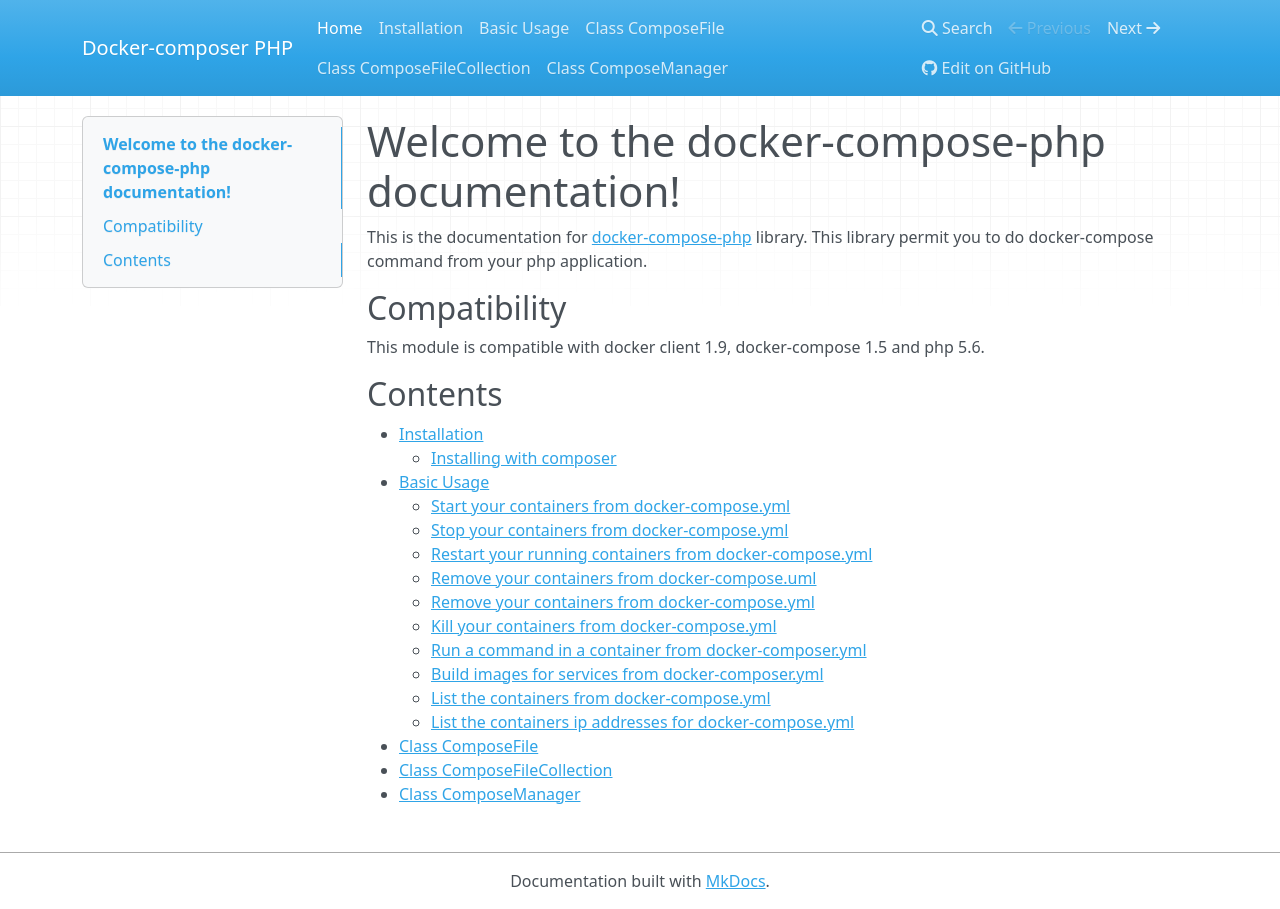
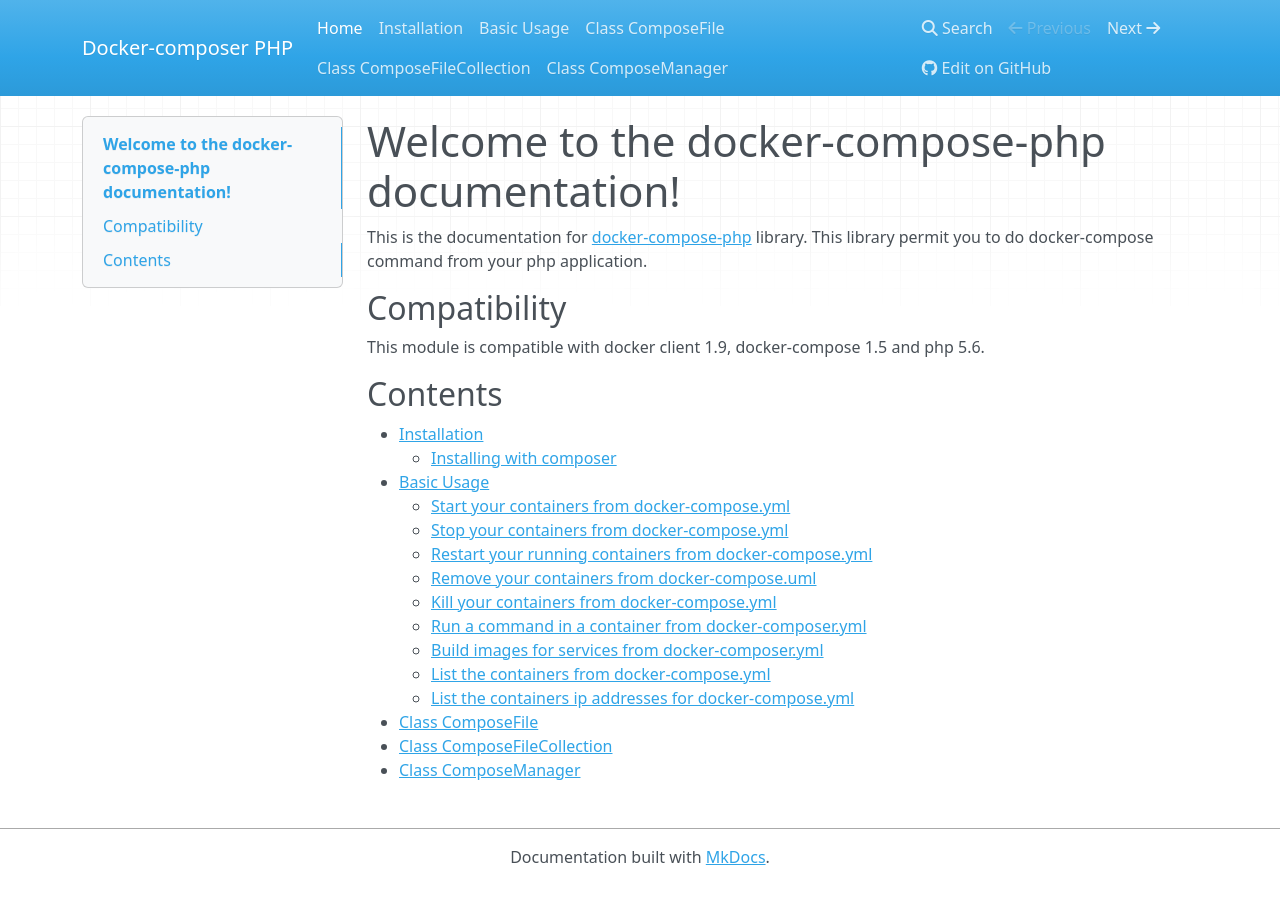
Before and after one commit to omauger/docker-compose-php, an MkDocs documentation site: the page built from docs/index.md, in a window 1280 px wide. Built offline with MkDocs 1.6.1, drawn with Linux system fonts in a browser that asks for light colours; nearby versions of some CDN libraries; old or Windows-style settings are respelled for this version of MkDocs.

Commit message:
Delete line in double in index file documentation

```diff
--- a/docs/index.md
+++ b/docs/index.md
@@ -16,7 +16,6 @@ This module is compatible with docker client 1.9, docker-compose 1.5 and php 5.6
     * [Stop your containers from docker-compose.yml](/basic#stop)
     * [Restart your running containers from docker-compose.yml](/basic#restart)
     * [Remove your containers from docker-compose.uml](/basic#remove)
-    * [Remove your containers from docker-compose.yml](/basic#remove)
     * [Kill your containers from docker-compose.yml](/basic#kill)
     * [Run a command in a container from docker-composer.yml](/basic#run)
     * [Build images for services from docker-composer.yml](/basic#build)
```
